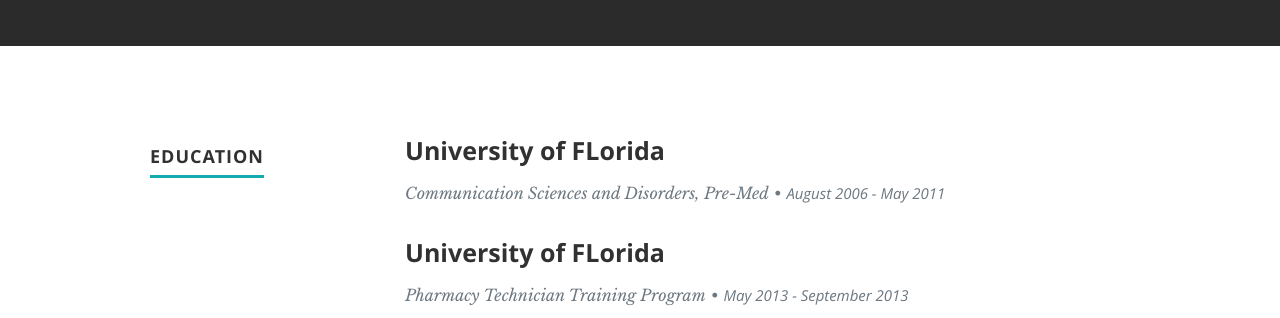
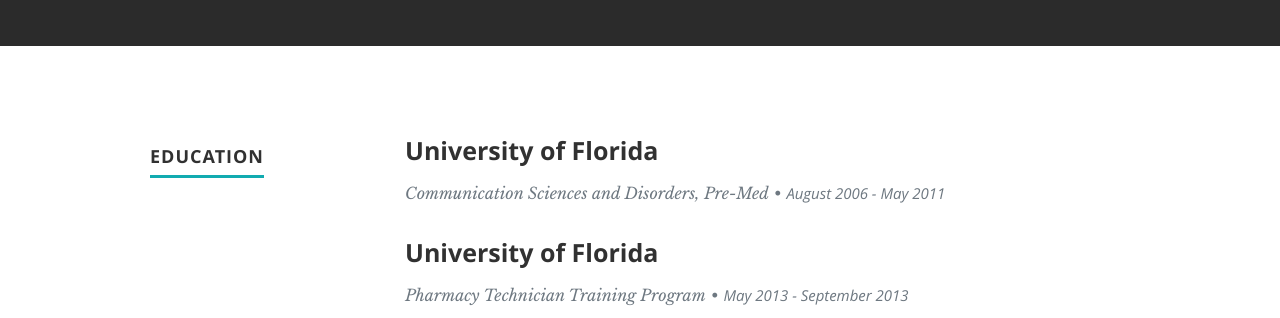
Before and after one commit to cathyjava/resume, a React (Create React App) app: page / in a window 1280 px wide. Shown: the part 1360-1678 px from the top of the page. Built offline with nearby package versions, Linux system fonts and the light colour scheme.

Commit message:
Fix typo in Florida

```diff
--- a/src/resumeData.js
+++ b/src/resumeData.js
@@ -45,7 +45,7 @@
      "education":[
 
           {
- "UniversityName":"University of FLorida",
+ "UniversityName":"University of Florida",
 
 	    "CityName": "Gainesville, FL",
             "specialization":"Communication Sciences and Disorders, Pre-Med",
@@ -55,7 +55,7 @@
                 },
 
           {
- "UniversityName":"University of FLorida",
+ "UniversityName":"University of Florida",
 
 	    "CityName": "Gainesville, FL",
             "specialization":"Pharmacy Technician Training Program",
```
